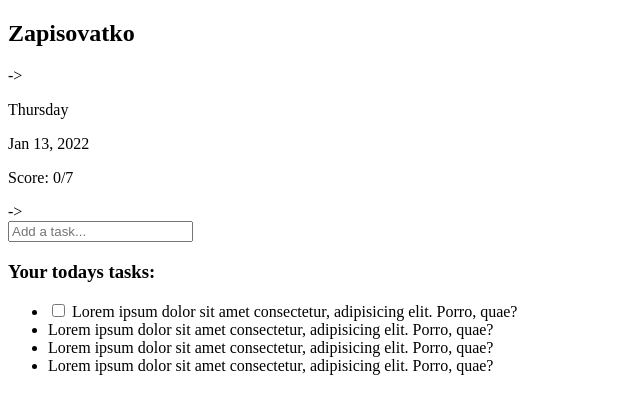
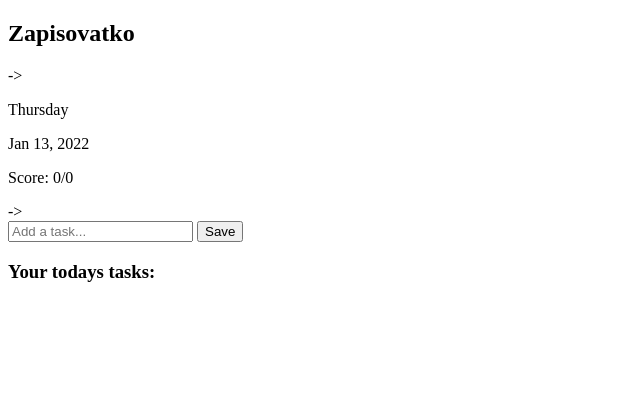
Before and after one commit to MichalMurin1/zapisovatko, a Svelte app: page / in a window 1280 px wide. Shown: the top 414 px of the page, without its empty margins (0-640 px from the left). Built offline with nearby package versions, Linux system fonts and the light colour scheme.

Commit message:
saving to local storage done

```diff
--- a/src/App.svelte
+++ b/src/App.svelte
@@ -1,7 +1,68 @@
 <script lang="ts">
-	import ActDay from './components/ActDay.svelte';
-	export let item: string;
-	export let tasks: [];
+	import ActDay from './components/actDay.svelte';
+	import Task from './components/task.svelte';
+
+	Storage.prototype.setStuff = function (key, value) {
+		this.setItem(key, JSON.stringify(value));
+	}
+
+	Storage.prototype.getStuff = function (key) {
+		var value = this.getItem(key);
+		return value && JSON.parse(value);
+	}
+
+	let newTask: string;
+	let tasks = localStorage.getStuff('items');
+	let taskCount = tasks? tasks.length : 0;
+	let completedItems: number;
+
+	/*function countCompletedItems() {
+		if(!tasks || tasks.length === 0){
+			completedItems = 0;
+			return;
+		}
+
+		tasks.forEach(item => {
+			if (item.complete) {
+				completedItems += 1;
+			}
+		});
+	}*/
+	//countCompletedItems();
+	/*export let tasks = [
+		{
+			complete: false,
+			text: 'Lorem ipsum dolor sit amet consectetur adipisicing elit.'
+		},
+		{
+			complete: true,
+			text: 'Lorem ipsum dolor sit amet consectetur.'
+		},
+		{
+			complete: false,
+			text: 'Lorem ipsum dolor sit amet consectetur. r sit amet consecteturr sit amet consectetur'
+		}
+	];*/
+
+	function removeFromList(index) {
+		tasks.splice(index, 1)
+		tasks = tasks;
+		localStorage.setStuff('items', tasks);
+    }
+
+	function addItem () {
+		if (newTask === '' || newTask === undefined) {
+			return;
+		}
+		tasks = [...tasks, {text: newTask, complete: false}];
+		newTask = '';
+		localStorage.setStuff('items', tasks);
+	}
+
+	$: {
+		tasks = tasks;
+		localStorage.setStuff('items', tasks);
+	}
 
 </script>
 
@@ -13,21 +74,24 @@
 		<div class="w-3/4 pt-16">
 			<ActDay></ActDay>
 
-			<div class="pb-4 border-b border-gray-900">
-				<input type="text" class="p-3 w-full bg-gray-900 placeholder-gray-600" placeholder="Add a task...">
+			<div class="pb-4 border-b border-gray-900 flex">
+				<input type="text" class="p-3 w-full bg-gray-900 placeholder-gray-600" placeholder="Add a task..." bind:value="{newTask}">
+				<button class="px-6 py-2 bg-gray-500" on:click="{addItem}">Save</button>
 			</div>
 			<div class="p-4 w-full">
 				<h3 class="text-xl text-bold mb-2">Your todays tasks: </h3>
 				<ul id="js-items" class="js-items">
-					<li class="p-3 border-b border-gray-700">
-						<label class="cursor-pointer">
-							<input type="checkbox" class="mr-2" value="1" name="task-1">
-							<span>Lorem ipsum dolor sit amet consectetur, adipisicing elit. Porro, quae?</span>
-						</label>
-					</li>
-					<li class="p-3 border-b border-gray-700">Lorem ipsum dolor sit amet consectetur, adipisicing elit. Porro, quae?</li>
-					<li class="p-3 border-b border-gray-700">Lorem ipsum dolor sit amet consectetur, adipisicing elit. Porro, quae?</li>
-					<li class="p-3 border-b border-gray-700">Lorem ipsum dolor sit amet consectetur, adipisicing elit. Porro, quae?</li>
+					{#if tasks}
+						{#each tasks as task, index}
+						<li class="p-3 border-b border-gray-700">
+							<label class="cursor-pointer {task.complete ? 'line-through opacity-50': ''}">
+								<input type="checkbox" class="mr-2" bind:checked="{task.complete}">
+								<span>{task.text}</span>
+							</label>
+							<span on:click={() => removeFromList(index)}>❌</span>
+						</li>
+						{/each}
+					{/if}
 				</ul>
 			</div>
 		</div>
--- a/src/components/ActDay.svelte
+++ b/src/components/ActDay.svelte
@@ -1,5 +1,7 @@
-<script>
+<script lang="ts">
     export const date = new Date();
+	/*export let taskCount: Number;
+	export let completedCount: Number;*/
 
     const weekday = new Array(7);
 	weekday[0] = "Sunday";
@@ -34,7 +36,7 @@
     <div class="text-center px-4">
         <p class="text-5xl mb-3">{day}</p>
         <p class="text-xl">{months[date.getMonth()]+' '+ date.getDate()}, {date.getFullYear()}</p>
-        <p class="text-xl">Score: 0/7</p>
+        <p class="text-xl">Score: 0/0</p>
     </div>
     <div>-></div>
 </div>
```
